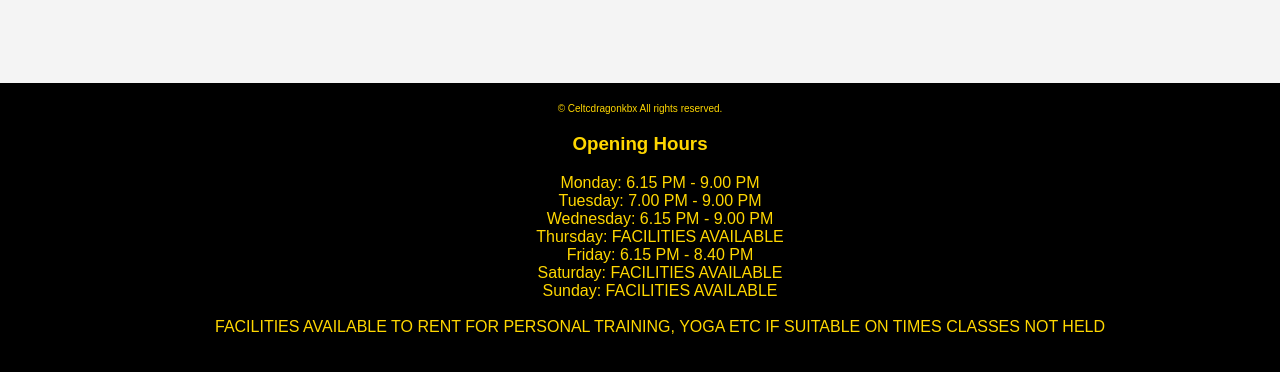
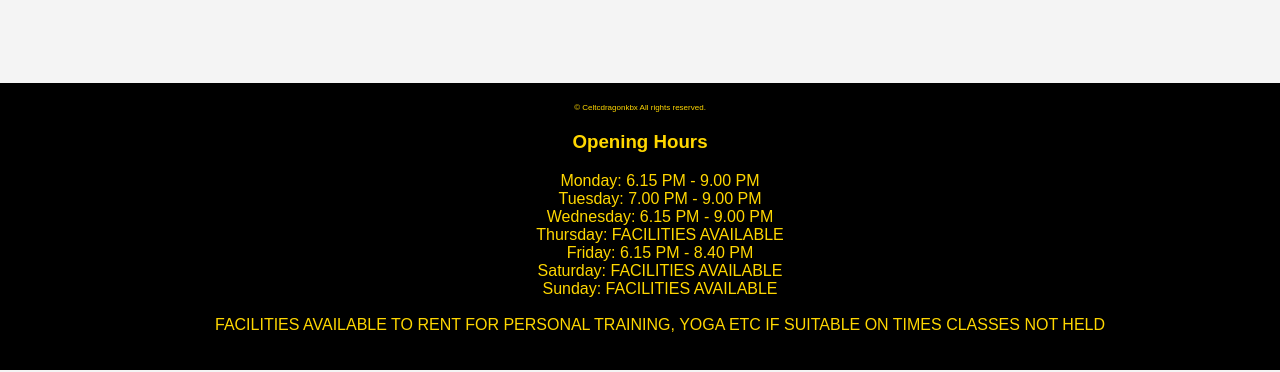
Before and after one commit to Celticdragonkbx/CelticDragonKBX.github.io, a plain HTML site: page index.html in a window 1280 px wide. Shown: the part 4246-4618 px from the top of the page. Drawn offline with Linux system fonts and the light colour scheme.

Commit message:
Update Celticdragon.css

```diff
--- a/Celticdragon.css
+++ b/Celticdragon.css
@@ -276,7 +276,7 @@ footer {
 footer p {
     margin: 0; /* Remove default margin */
     bottom: 0;
-    font-size: 10px; /* Set font size to 10 pixels */
+    font-size: 8px; /* Set font size to 10 pixels */
 }
 
 footer ol {
```
